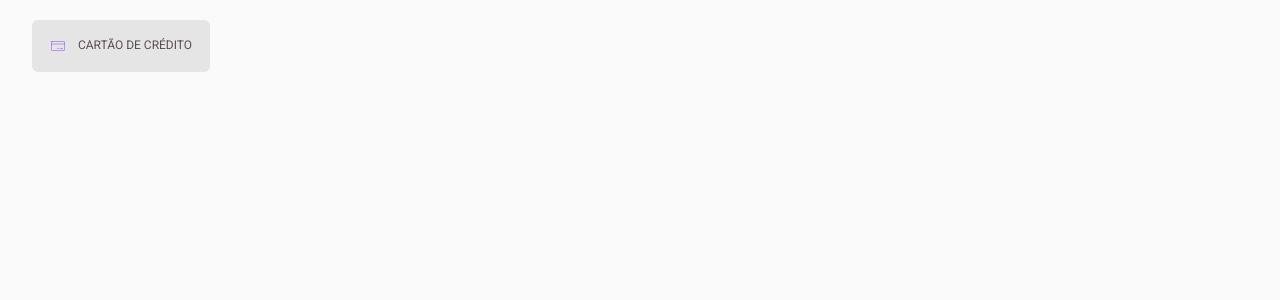
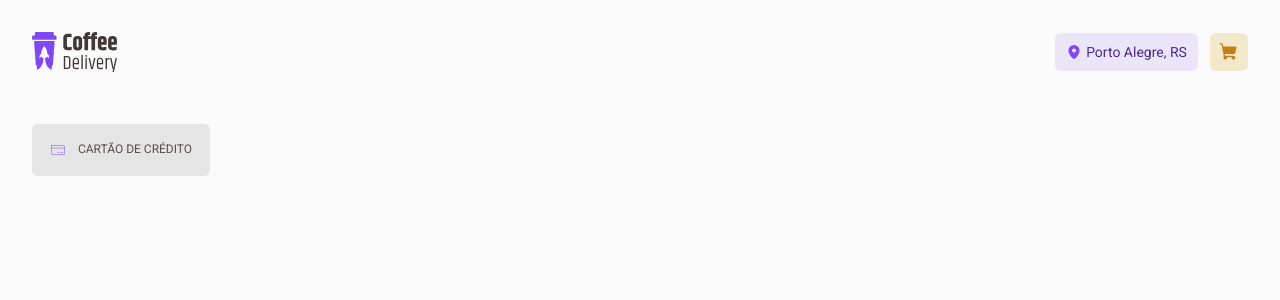
Before and after one commit to danielVFS/coffee-delivery, a React (Vite) app: page / in a window 1280 px wide. Shown: the top 300 px of the page. Built offline with nearby package versions, Linux system fonts and the light colour scheme.

Commit message:
feat(Header): create component

```diff
--- /dev/null
+++ b/src/components/Header/index.tsx
@@ -0,0 +1,23 @@
+import { MapPin, ShoppingCart } from "phosphor-react";
+import Logo from "../../assets/Logo.svg";
+import { IconButton } from "../IconButton";
+import { Text } from "../Text";
+import { HeaderActions, HeaderContainer, LocationContainer } from "./styles";
+
+export function Header() {
+  return (
+    <HeaderContainer>
+      <img src={Logo} alt="Coffee Delivery logo" />
+      <HeaderActions>
+        <LocationContainer>
+          <MapPin weight="fill" className="location-svg" />
+          <Text variant="small">Porto Alegre, RS</Text>
+        </LocationContainer>
+
+        <IconButton variant="yellow">
+          <ShoppingCart weight="fill" />
+        </IconButton>
+      </HeaderActions>
+    </HeaderContainer>
+  );
+}
--- /dev/null
+++ b/src/components/Header/styles.ts
@@ -0,0 +1,31 @@
+import styled from "styled-components";
+
+export const HeaderContainer = styled.header`
+  height: 104px;
+  background: ${(props) => props.theme.background};
+  display: flex;
+  align-items: center;
+  justify-content: space-between;
+`;
+
+export const HeaderActions = styled.div`
+  display: flex;
+  gap: 0.75rem;
+`;
+
+export const LocationContainer = styled.div`
+  width: 143px;
+  height: 38px;
+  display: flex;
+  align-items: center;
+  justify-content: center;
+  gap: 0.25rem;
+  padding: 0.5rem;
+  border-radius: 6px;
+  color: ${(props) => props.theme["purple-dark"]};
+  background: ${(props) => props.theme["purple-light"]};
+
+  .location-svg {
+    color: ${(props) => props.theme["purple"]};
+  }
+`;
--- a/src/layouts/DefaultLayout/index.tsx
+++ b/src/layouts/DefaultLayout/index.tsx
@@ -1,10 +1,11 @@
 import { Outlet } from "react-router-dom";
+import { Header } from "../../components/Header";
 import { LayoutContainer } from "./styles";
 
 export function DefaultLayout() {
   return (
     <LayoutContainer>
-      {/* <Header /> */}
+      <Header />
       <Outlet />
     </LayoutContainer>
   );
```
Also changed, not shown: src/assets/Logo.svg (added).
